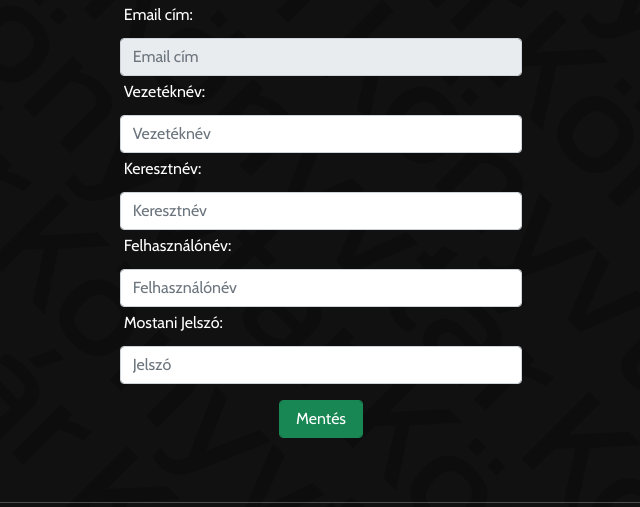
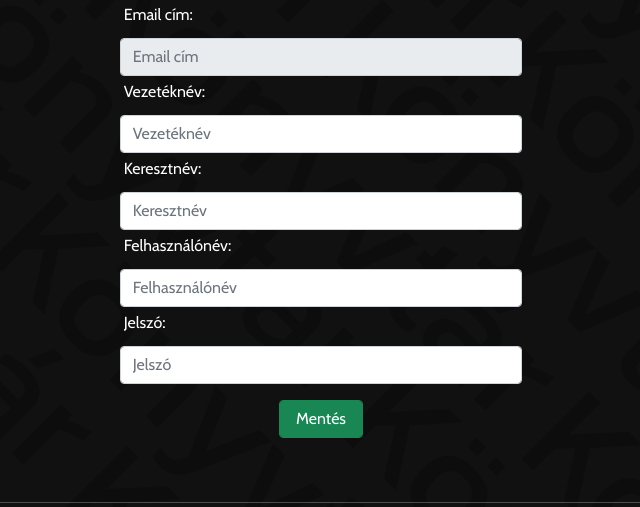
Before and after one commit to szkcsgrg/Szakdolgozat, a PHP site: page /profile.php in a window 1280 px wide. Shown: the part 209-716 px from the top of the page, without its empty margins (319-959 px from the left). Run offline with PHP 8.4, Linux system fonts and the light colour scheme; the visitor is signed in with stand-in values (Sample User, id 1); data comes from the database, SQL or seed files in the repository; data that the repository does not hold is empty; some libraries are stand-ins or nearby versions; some web fonts are replaced.

Commit message:
Update profile.php
Fixing 1 word

```diff
--- a/Pages/profile.php
+++ b/Pages/profile.php
@@ -57,7 +57,7 @@
                     <label for="felhasznalonev" class="m-1">Felhasználónév:</label>
                     <input type="text" name="felhasznalonev" class="form-control" placeholder="Felhasználónév"
                         value="<?= $result['felhasznalonev'] ?>">
-                    <label for="jelszo" class="m-1">Mostani Jelszó:</label>
+                    <label for="jelszo" class="m-1">Jelszó:</label>
                     <input type="password" name="jelszo" class="form-control" placeholder="Jelszó">
                     <div class="text-center d-flex justify-content-center">
                         <div class="d-flex justify-content-center col-3 m-2">
```
